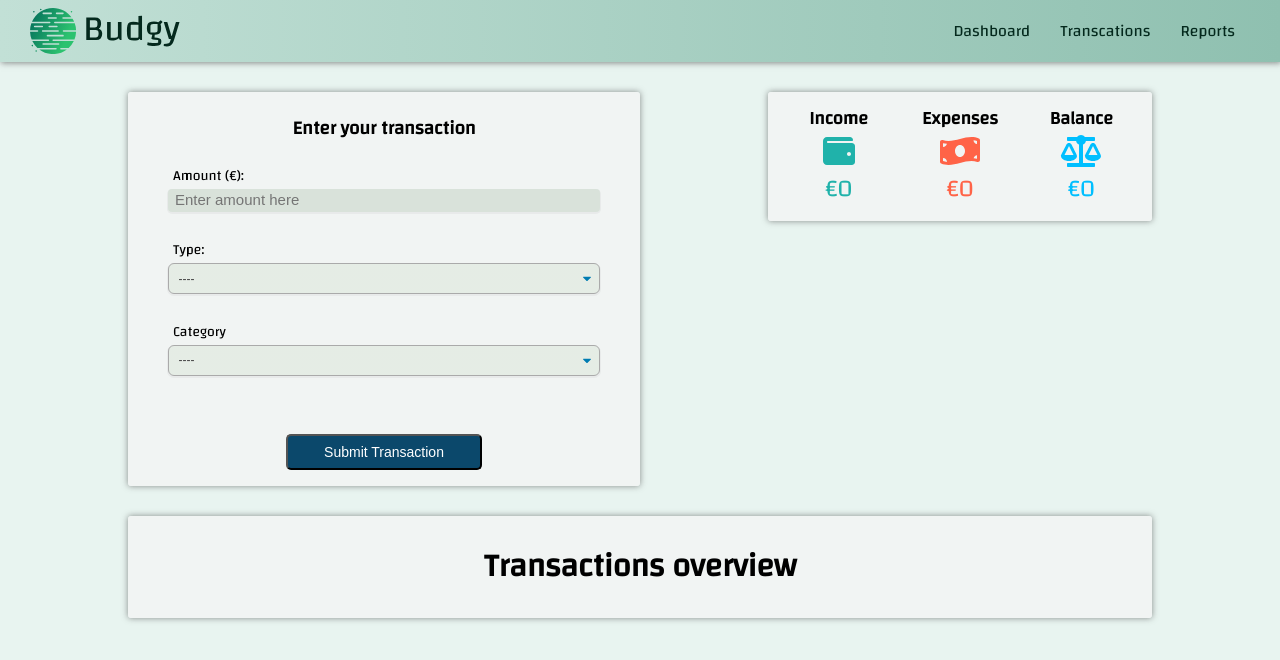
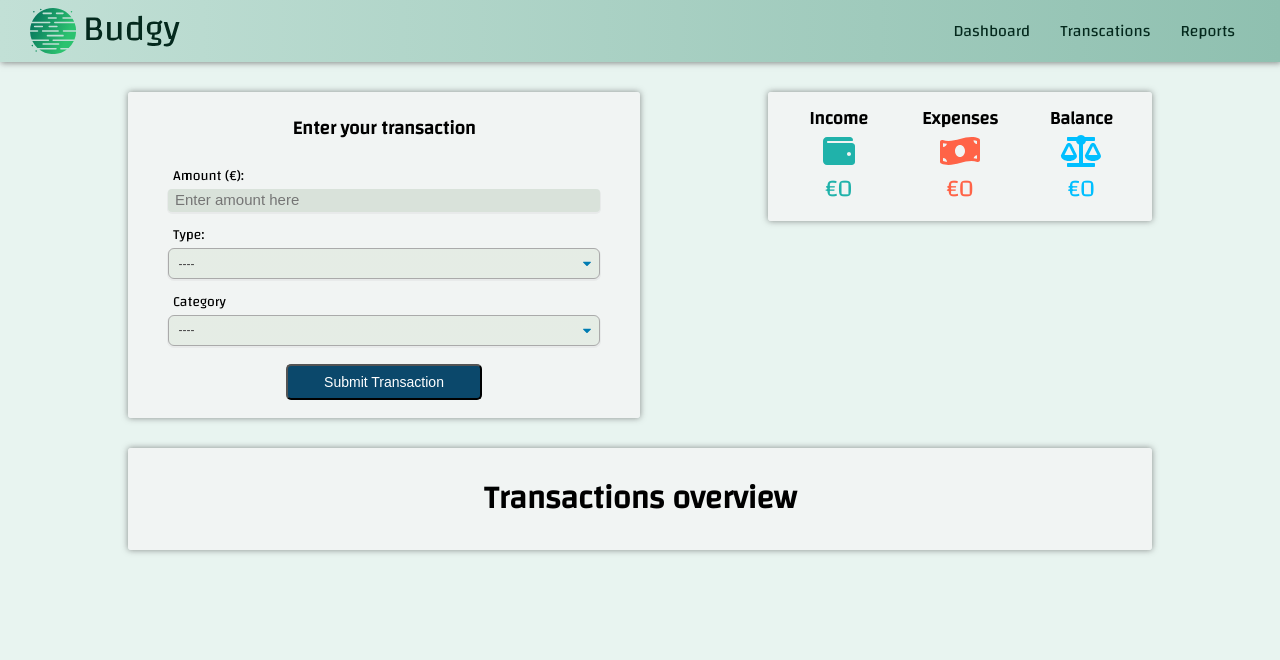
Before and after one commit to rffffy/budgy, a React (Create React App) app: page / in a window 1280 px wide. Shown: the top 660 px of the page. Built offline with nearby package versions, Linux system fonts and the light colour scheme.

Commit message:
transation input form updated

```diff
--- a/src/components/transaction-input/transaction-input.styles.css
+++ b/src/components/transaction-input/transaction-input.styles.css
@@ -27,11 +27,11 @@ form {
 
 .form-element {
 	width: 100%;
-	margin-bottom: 25px;
+	margin-bottom: 10px;
 	padding: 0 40px;
 }
 
 .submit-button {
-	margin: 33px 0px 16px;
+	margin: 8px 0px 18px;
 	width: 100%;
 }
```
